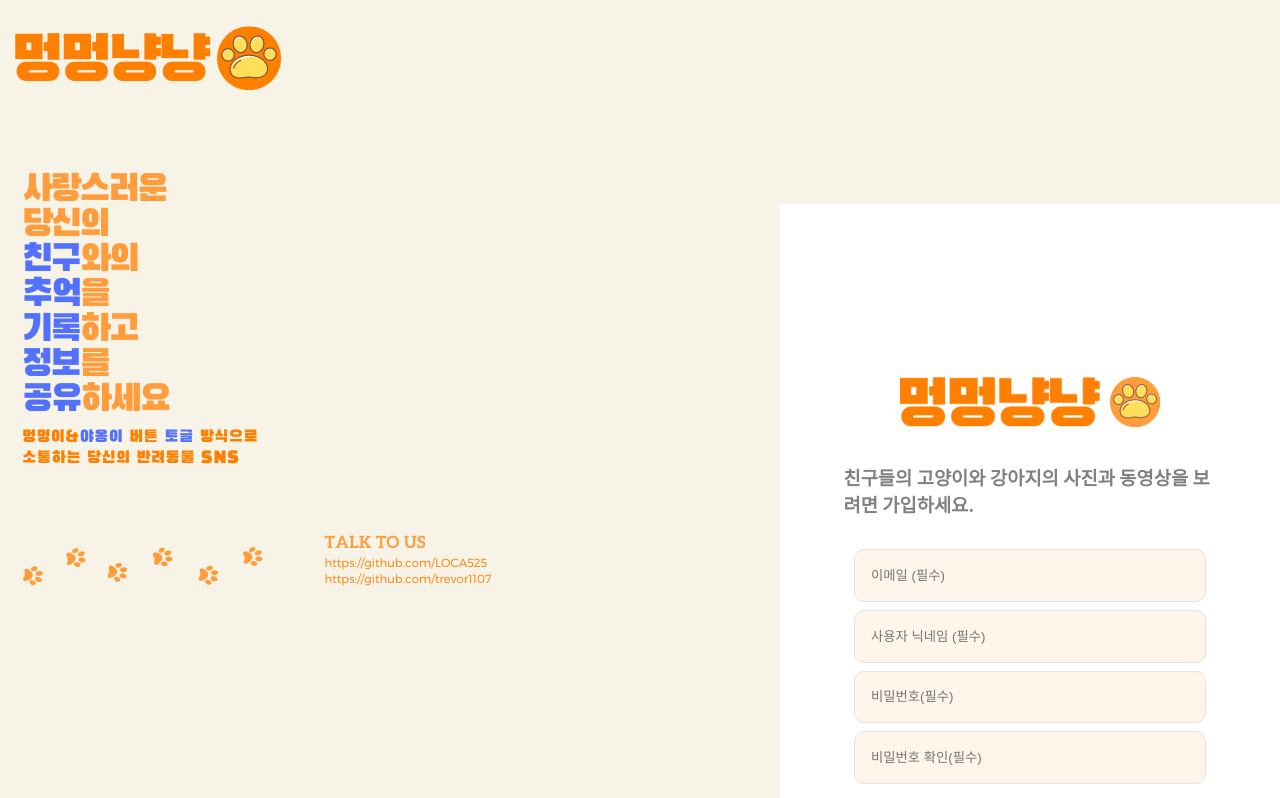
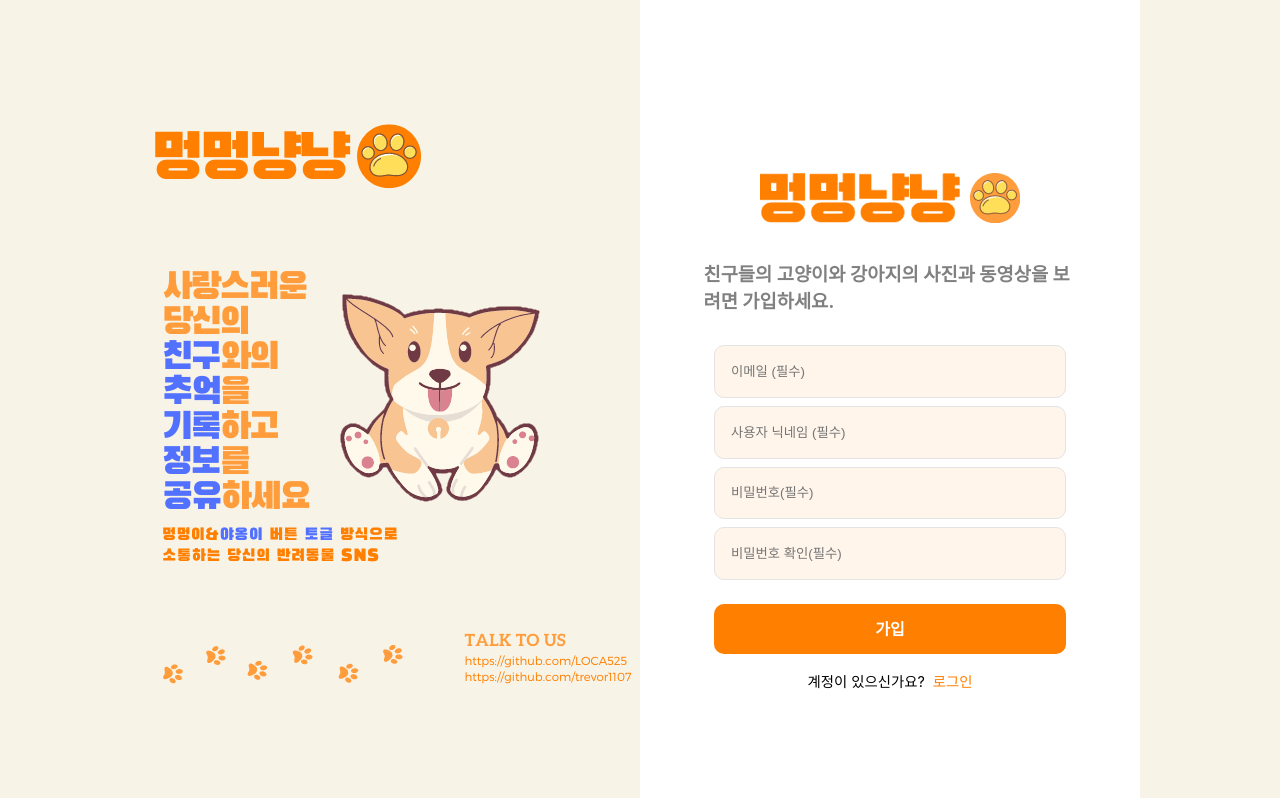
Before and after one commit to LOCA525/dog-cat-sns-front, a React (Create React App) app: page /join in a window 1280 px wide. Shown: the top 798 px of the page. Built offline with nearby package versions, Linux system fonts and the light colour scheme; no server answers; what recoil-persist would draw is missing.

Commit message:
wallpaper absolute 관계 수정

```diff
--- a/src/components/Logo.tsx
+++ b/src/components/Logo.tsx
@@ -7,10 +7,14 @@ const LogoContainer = styled.div`
   @media screen and (max-width: 1200px) {
     display: none;
   }
+  position: relative;
 `;
 
 const LogoImage = styled.img``;
 const WallPaper = styled.img`
+  position: absolute;
+  top: 0px;
+  left: 50px;
   z-index: 1;
 `;
 function Logo() {
```
